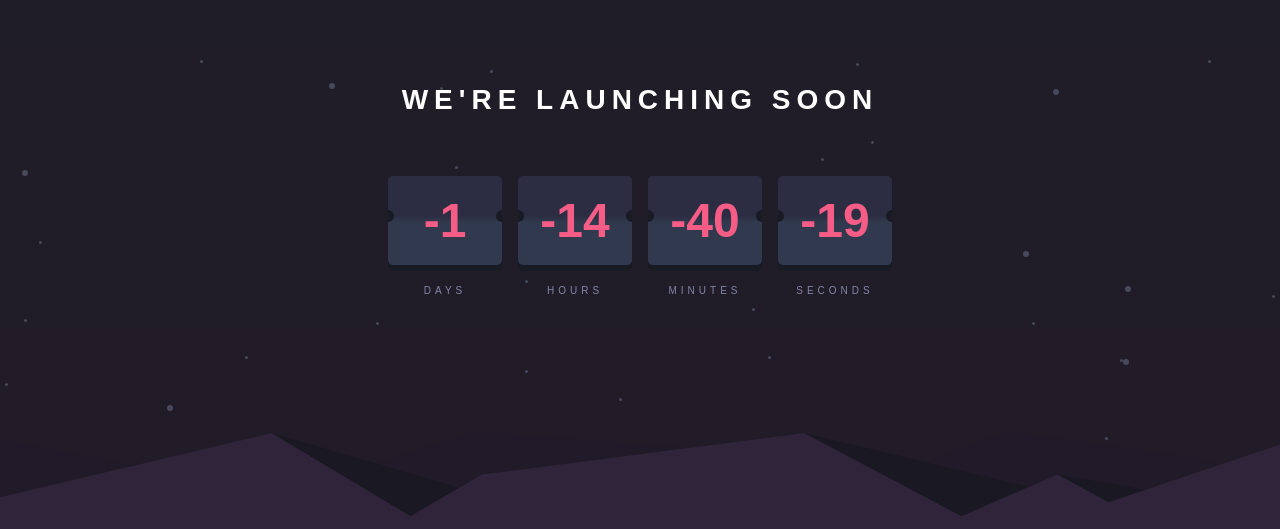
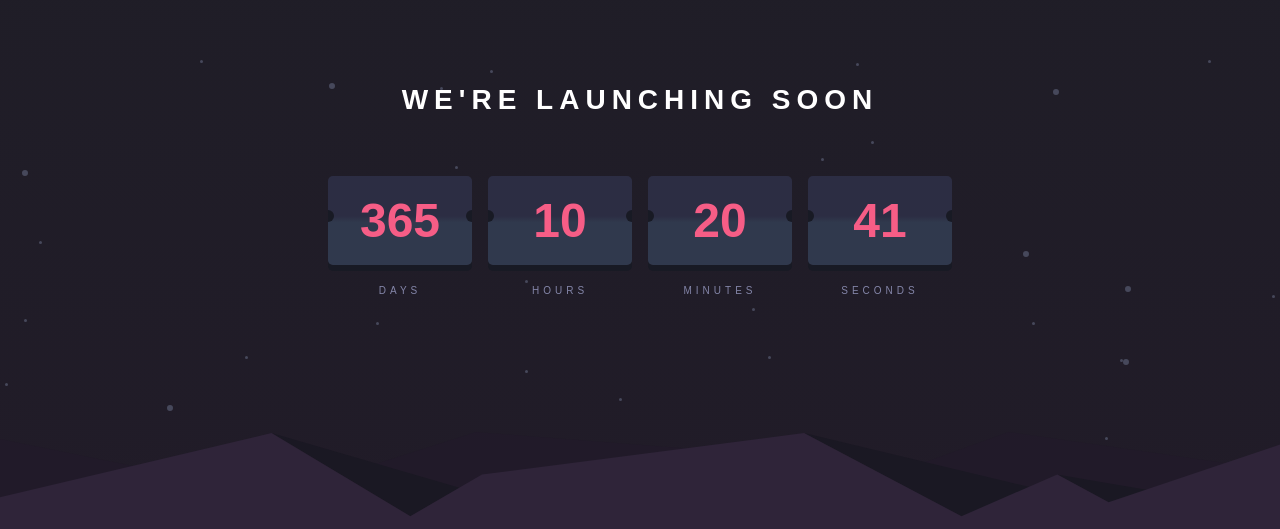
Before and after one commit to parmarayushi/launch-countdown-timer, a plain HTML site: page index.html in a window 1280 px wide. Shown: the part 171-700 px from the top of the page. Drawn offline with Linux system fonts and the light colour scheme.

Commit message:
feat: changed date and set min-width of the card.

```diff
--- a/index.html
+++ b/index.html
@@ -15,7 +15,7 @@
     <title>Frontend Mentor | Launch countdown timer</title>
     <script>
       // Set the date we're counting down to
-      var countDownDate = new Date("Sept 10, 2023 15:37:25").getTime();
+      var countDownDate = new Date("Sept 10, 2024 15:37:25").getTime();
 
       // Update the count down every 1 second
       var x = setInterval(function () {
--- a/style.css
+++ b/style.css
@@ -57,7 +57,7 @@ body {
   position: relative;
 }
 .main-wrapper .card-wrapper .card .card-text {
-  min-width: 70px;
+  min-width: 100px;
   text-align: center;
   border-radius: 5px;
   padding: 17px 22px;
```
Also changed, not shown: 1 other file.
